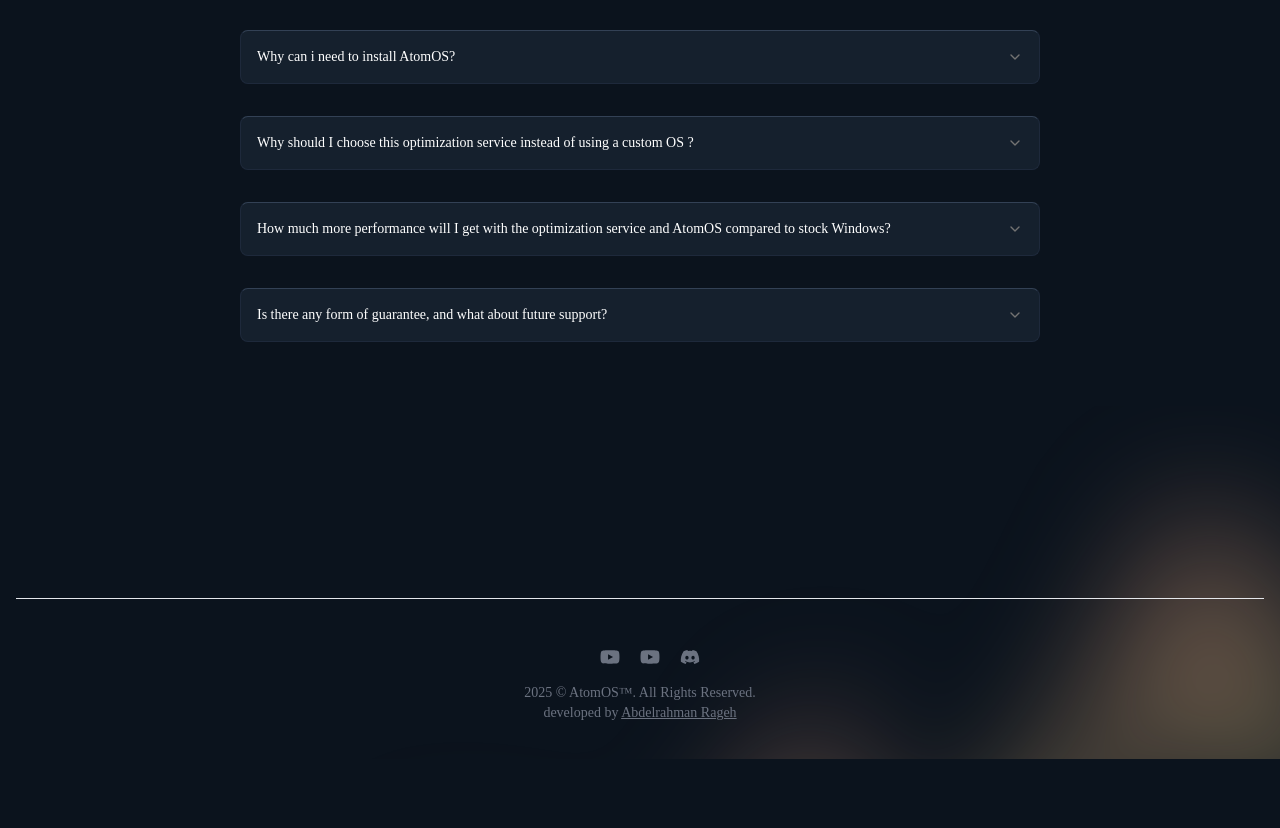
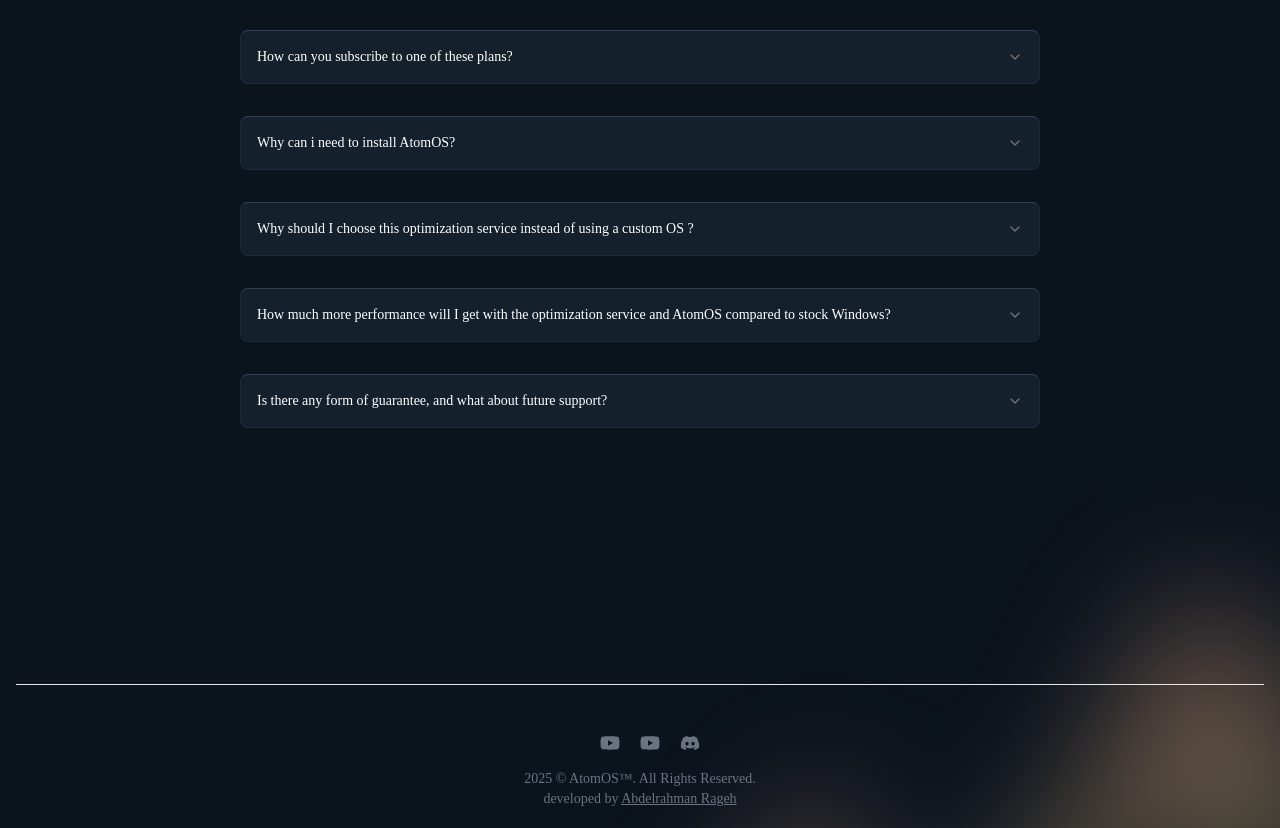
Before and after one commit to abdelrahmanrageh/Chloride-Website, a React (Vite) app: page / in a window 1280 px wide. Shown: the part 2964-3792 px from the top of the page. Before the commit the page ends 3723 px from the top, so only its background shows below. Built offline with nearby package versions, Linux system fonts and the light colour scheme; a web font is replaced by a local one.

Commit message:
Update faq.tsx

```diff
--- a/src/components/faq/faq.tsx
+++ b/src/components/faq/faq.tsx
@@ -5,6 +5,12 @@ import {
   AccordionContent,
 } from "@/components/ui/accordion";
 const questions = [
+  {
+    question:
+      "How can you subscribe to one of these plans?",
+    answer:
+      "Just join our Discord and open a ticket—I’ll be with you in a minute!",
+  },
   {
     question:
       "Why can i need to install AtomOS?",
```
